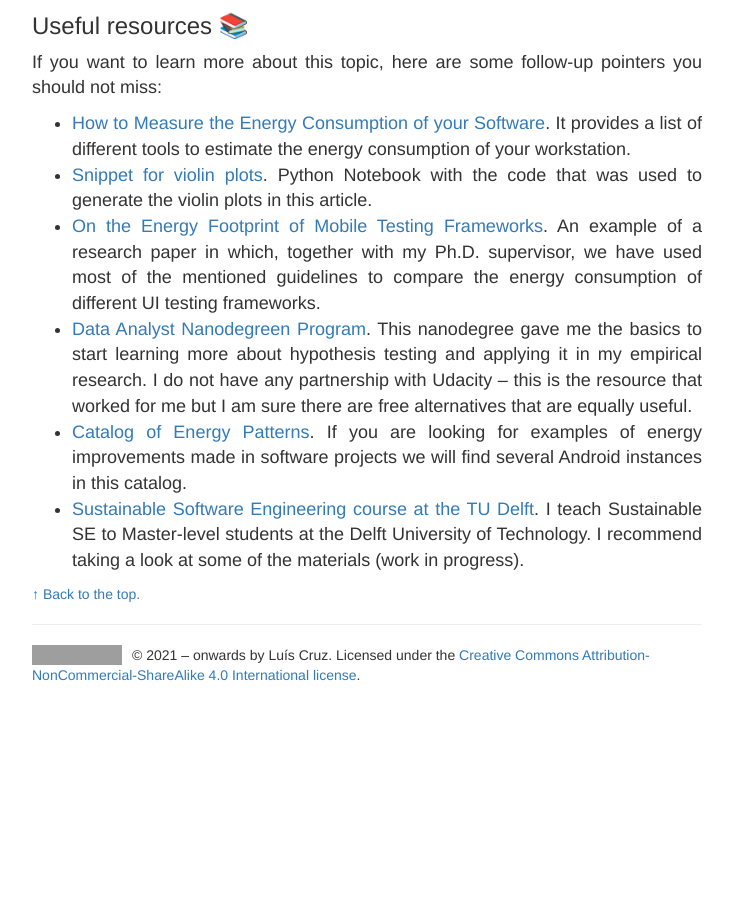
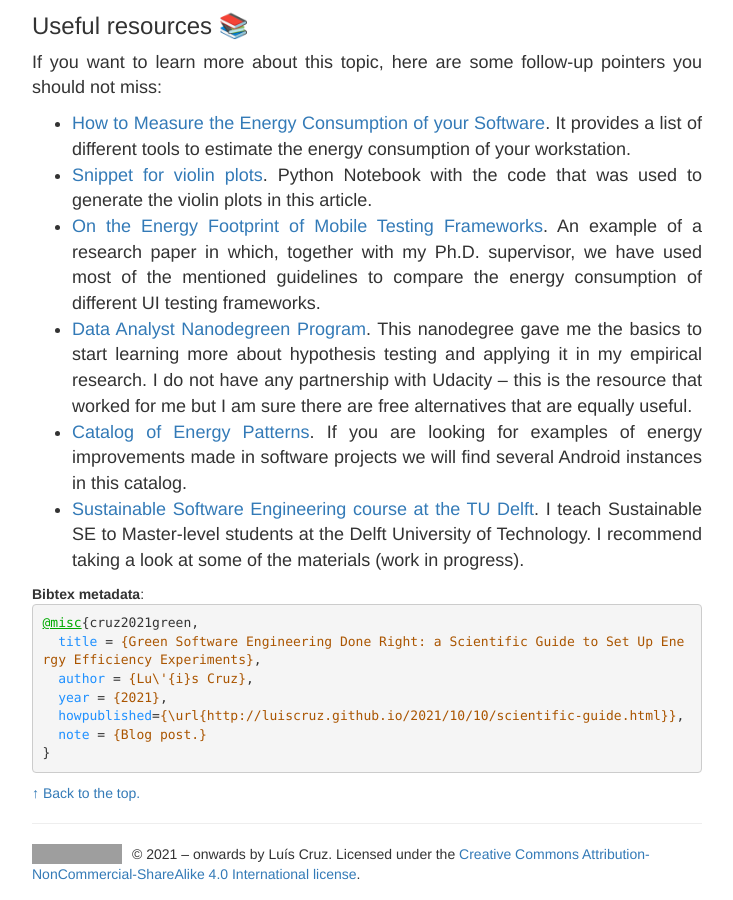
Before and after one commit to luiscruz/luiscruz.github.io, a Jekyll site: the page built from _posts/2021-10-10-scientific-guide.md, in a window 1280 px wide and 900 px high, scrolled down 11342 px. Shown: the whole window, without its empty margins (273-1006 px from the left). Built offline with Jekyll 4.4.1, drawn with Linux system fonts in a browser that asks for light colours; formulas are drawn with MathJax 3; before the commit the page ends 12043 px from its top, so only the background shows below that; grey boxes are pictures that could not be loaded.

Commit message:
update bibtex

```diff
--- a/_posts/2021-10-10-scientific-guide.md
+++ b/_posts/2021-10-10-scientific-guide.md
@@ -10,6 +10,14 @@ summary: "Are you studying the energy consumption of software technologies? Rega
 A simple mistake in the methodology might completely void your results and increase the chances of drawing wrong conclusions. We will see how to mitigate any potential bias or errors in the energy measurement setup – this is quintessential if you are planning to publish your results. If you have a general interest in the energy efficiency of software but are not exactly doing research, you may also find this post interesting. Come along and let me know your thoughts."
 redirect_from:
   - /2021/08/20/scientific-guide.html
+bibtex: |-
+  @misc{cruz2021green,
+    title = {Green Software Engineering Done Right: a Scientific Guide to Set Up Energy Efficiency Experiments},
+    author = {Lu\'{i}s Cruz},
+    year = {2021},
+    howpublished={\url{http://luiscruz.github.io/2021/10/10/scientific-guide.html}},
+    note = {Blog post.}
+  }
 ---
 
 <span class="first-letter">I</span>n my [previous post](/2021/07/20/measuring-energy.html), we have covered tools to measure the energy consumption of a computer during a particular period of time. Although these tools provide a reliable indication of the energy consumption, using it as part of a scientific study is far from trivial.
```
Also changed, not shown: _posts/2021-03-01-effective-visualizations.md (+2 -2 lines), _posts/2021-07-20-measuring-energy.md (+1 -1 lines).
